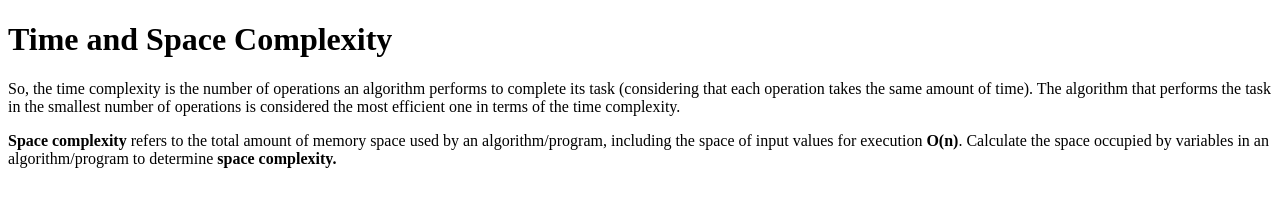
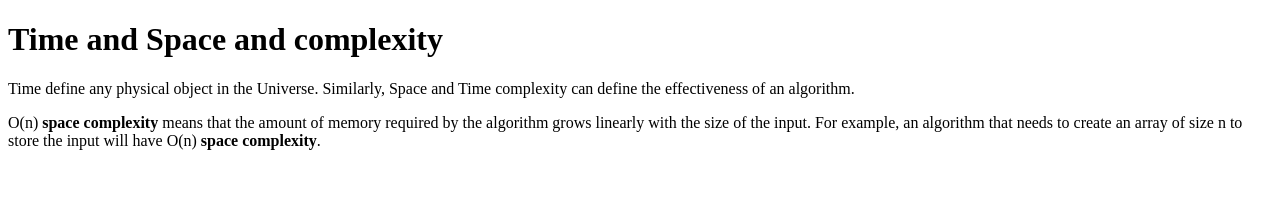
Before and after one commit to acciojob/time-and-space-complexity-shraddhabelavi, a website: page main.html in a window 1280 px wide. Drawn offline with Linux system fonts and the light colour scheme.

Commit message:
created a submission

```diff
--- a/main.html
+++ b/main.html
@@ -8,9 +8,9 @@
 
 <body>
 	<!-- the entire body must be written by student -->
-	<h1>Time and Space Complexity</h1>
-	<p>So, the time complexity is the number of operations an algorithm performs to complete its task (considering that each operation takes the same amount of time). The algorithm that performs the task in the smallest number of operations is considered the most efficient one in terms of the time complexity.</p>
-	<p><b>Space complexity </b>refers to the total amount of memory space used by an algorithm/program, including the space of input values for execution  <b>O(n)</b>. Calculate the space occupied by variables in an algorithm/program to determine <b>space complexity.</b></p>
+	<h1>Time and Space and complexity</h1>
+	<p>Time define any physical object in the Universe. Similarly, Space and Time complexity can define the effectiveness of an algorithm. </p>
+	<p>O(n) <strong>space complexity </strong>means that the amount of memory required by the algorithm grows linearly with the size of the input. For example, an algorithm that needs to create an array of size n to store the input will have O(n) <strong>space complexity</strong>.</p>
     <script type="text/javascript" src="./script.js">
 </script>
 
```
